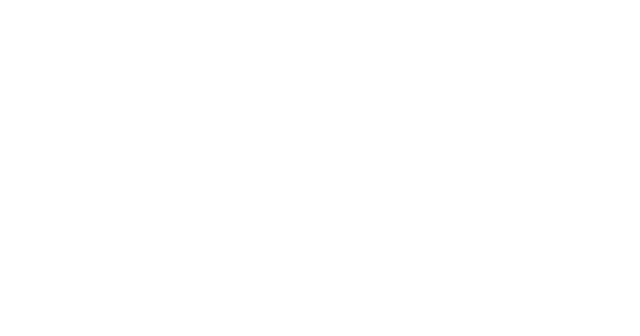
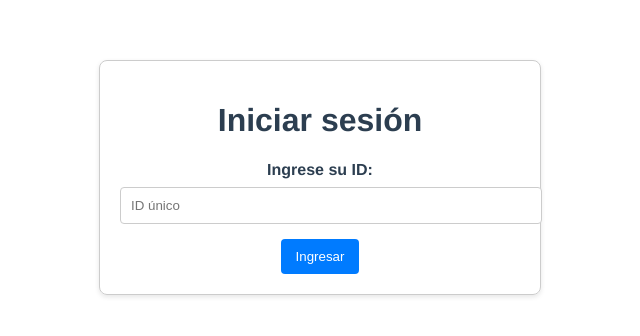
Before and after one commit to cassolo/wallet-app, a Vue app: page /login in a window 1280 px wide. Shown: the top 336 px of the page, without its empty margins (320-960 px from the left). Built offline with nearby package versions, Linux system fonts and the light colour scheme.

Commit message:
Crear vista y routeo de login

```diff
--- a/src/App.vue
+++ b/src/App.vue
@@ -1,11 +1,15 @@
 <template>
   <div id="app">
+    <router-view />
 
   </div>
 </template>
 
 
 <script>
+export default {
+  name: 'App',
+}
 
 </script>
 
--- /dev/null
+++ b/src/components/LoginView.vue
@@ -0,0 +1,75 @@
+<template>
+    <div class="login-container">
+      <h1>Iniciar sesión</h1>
+      <form @submit.prevent="handleLogin">
+        <label for="userId">Ingrese su ID:</label>
+        <input
+          type="text"
+          id="userId"
+          v-model="userId"
+          placeholder="ID único"
+          required
+        />
+        <button type="submit">Ingresar</button>
+      </form>
+      <p v-if="error" style="color: red;">{{ error }}</p>
+    </div>
+  </template>
+
+  <script>
+  export default {
+    name: 'LoginView',
+    data() {
+      return {
+        userId: '',
+        error: null,
+      };
+    },
+    methods: {
+      handleLogin() {
+        if (this.userId.trim() === '') {
+          this.error = 'El ID no puede estar vacío.';
+          return;
+        }
+
+        localStorage.setItem('user_id', this.userId.trim());
+        this.$router.push('/dashboard');
+
+      },
+    },
+  };
+  </script>
+
+  <style>
+  .login-container {
+    max-width: 400px;
+    margin: 50px auto;
+    padding: 20px;
+    border: 1px solid #ccc;
+    border-radius: 8px;
+    box-shadow: 0 2px 5px rgba(0, 0, 0, 0.1);
+  }
+  label {
+    display: block;
+    margin-bottom: 8px;
+    font-weight: bold;
+  }
+  input {
+    width: 100%;
+    padding: 10px;
+    margin-bottom: 15px;
+    border: 1px solid #ccc;
+    border-radius: 4px;
+  }
+  button {
+    padding: 10px 15px;
+    background-color: #007bff;
+    color: white;
+    border: none;
+    border-radius: 4px;
+    cursor: pointer;
+  }
+  button:hover {
+    background-color: #0056b3;
+  }
+  </style>
--- a/src/main.js
+++ b/src/main.js
@@ -1,4 +1,5 @@
 import { createApp } from 'vue'
 import App from './App.vue'
+import router from './router'
 
-createApp(App).mount('#app')
+createApp(App).use(router).mount('#app');
```
Also changed, not shown: src/router/index.js (added, +15 -0 lines).
